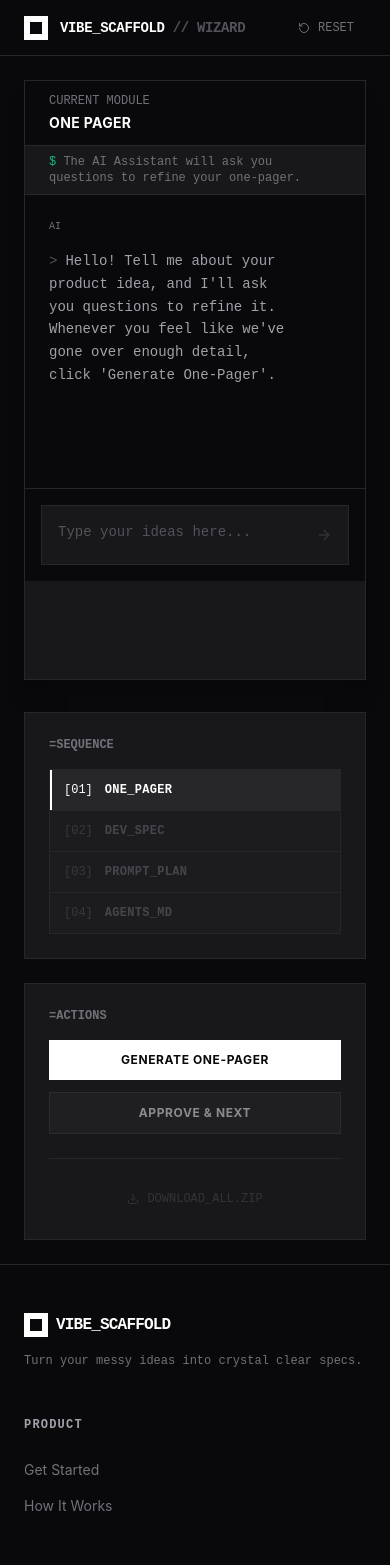
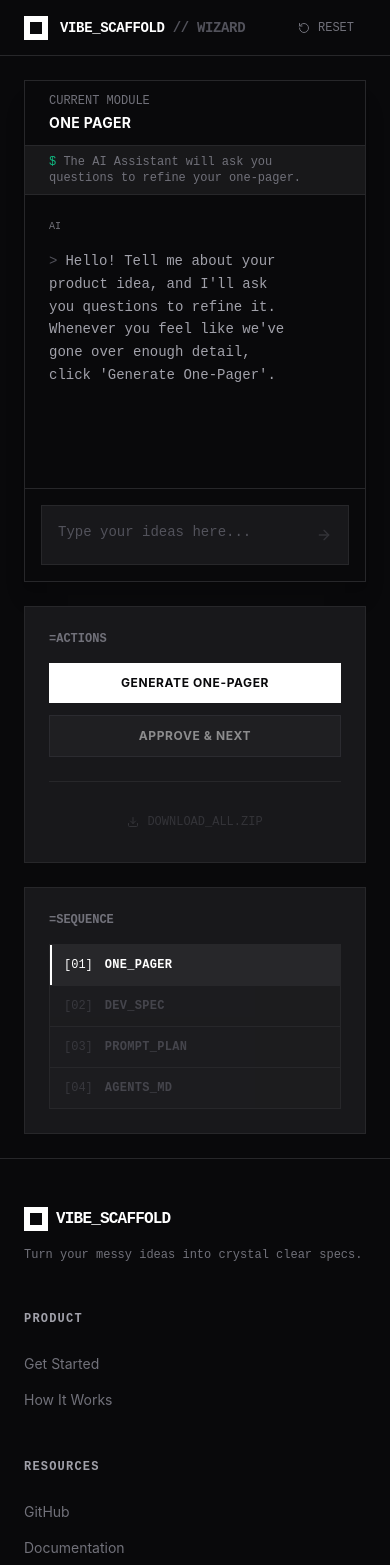
Before and after one commit to benjaminshoemaker/vibecode_spec_generator, a Next.js app: page /wizard in a window 390 px wide. Shown: the top 1565 px of the page. Built offline with nearby package versions, Linux system fonts and the light colour scheme; no server answers.

Commit message:
fixed mobile styles

```diff
--- a/app/wizard/page.tsx
+++ b/app/wizard/page.tsx
@@ -156,11 +156,11 @@ export default function WizardPage() {
       </header>
 
       {/* Main Layout */}
-      <div className="flex-1 max-w-[1800px] mx-auto w-full p-6 grid grid-cols-1 lg:grid-cols-[1fr_300px] gap-8">
+      <div className="flex-1 max-w-[1800px] mx-auto w-full p-6 grid grid-cols-1 lg:grid-cols-[1fr_300px] gap-6 lg:gap-8">
 
         {/* Left Column: Interactive Wizard Area */}
-        <div className="flex flex-col min-h-[600px]">
-          <div className="flex-1 bg-zinc-900 border border-zinc-800 overflow-hidden flex flex-col shadow-xl">
+        <div className="flex flex-col lg:min-h-[600px]">
+          <div className="lg:flex-1 bg-zinc-900 border border-zinc-800 overflow-hidden flex flex-col shadow-xl">
              <WizardStep
                 config={currentConfig}
                 stepKey={currentStepKey}
@@ -170,10 +170,47 @@ export default function WizardPage() {
         </div>
 
         {/* Right Column: Sidebar */}
-        <aside className="space-y-6">
+        <aside className="space-y-6 flex flex-col">
 
-          {/* Progress Card */}
-          <div className="bg-zinc-900 border border-zinc-800 p-6">
+          {/* Action Card - Order 1 on mobile, Order 2 on desktop */}
+          <div className="bg-zinc-900 border border-zinc-800 p-6 lg:sticky lg:top-20 order-1 lg:order-2">
+            <h3 className="text-xs font-mono font-bold text-zinc-500 mb-4">=ACTIONS</h3>
+
+            <button
+              onClick={() => {
+                window.dispatchEvent(new CustomEvent('triggerGenerate'));
+              }}
+              disabled={steps[currentStepKey].chatHistory.length === 0 || isGenerating}
+              className="w-full mb-3 py-3 px-4 bg-white hover:bg-zinc-200 text-zinc-950 text-xs font-bold uppercase tracking-wider transition-all flex items-center justify-center gap-2 disabled:bg-zinc-800 disabled:text-zinc-600 disabled:cursor-not-allowed"
+            >
+              {isGenerating && (
+                <div className="w-3 h-3 border-2 border-zinc-400 border-t-zinc-900 rounded-full animate-spin"></div>
+              )}
+              {isGenerating ? "PROCESSING..." : currentConfig.generateButtonText.toUpperCase()}
+            </button>
+
+            <button
+              onClick={handleApproveAndNext}
+              disabled={!steps[currentStepKey].generatedDoc}
+              className="w-full py-3 px-4 bg-zinc-800 hover:bg-zinc-700 text-white border border-zinc-700 text-xs font-bold uppercase tracking-wider transition-all flex items-center justify-center gap-2 disabled:opacity-50 disabled:cursor-not-allowed"
+            >
+              {currentStep === 4 ? "FINALIZE" : "APPROVE & NEXT"}
+            </button>
+
+            <div className="h-px bg-zinc-800 my-6"></div>
+
+            <button
+              onClick={handleDownloadAll}
+              disabled={!Object.values(steps).some(step => step.generatedDoc !== null)}
+              className="w-full py-2 px-4 text-zinc-500 hover:text-white text-xs font-mono transition-colors flex items-center justify-center gap-2 disabled:opacity-30"
+            >
+              <Download className="w-3 h-3" />
+              DOWNLOAD_ALL.ZIP
+            </button>
+          </div>
+
+          {/* Progress Card - Order 2 on mobile, Order 1 on desktop */}
+          <div className="bg-zinc-900 border border-zinc-800 p-6 order-2 lg:order-1">
             <h3 className="text-xs font-mono font-bold text-zinc-500 mb-4">=SEQUENCE</h3>
 
             <div className="space-y-px bg-zinc-800 border border-zinc-800">
@@ -233,43 +270,6 @@ export default function WizardPage() {
             </div>
           </div>
 
-          {/* Action Card */}
-          <div className="bg-zinc-900 border border-zinc-800 p-6 sticky top-20">
-            <h3 className="text-xs font-mono font-bold text-zinc-500 mb-4">=ACTIONS</h3>
-
-            <button
-              onClick={() => {
-                window.dispatchEvent(new CustomEvent('triggerGenerate'));
-              }}
-              disabled={steps[currentStepKey].chatHistory.length === 0 || isGenerating}
-              className="w-full mb-3 py-3 px-4 bg-white hover:bg-zinc-200 text-zinc-950 text-xs font-bold uppercase tracking-wider transition-all flex items-center justify-center gap-2 disabled:bg-zinc-800 disabled:text-zinc-600 disabled:cursor-not-allowed"
-            >
-              {isGenerating && (
-                <div className="w-3 h-3 border-2 border-zinc-400 border-t-zinc-900 rounded-full animate-spin"></div>
-              )}
-              {isGenerating ? "PROCESSING..." : currentConfig.generateButtonText.toUpperCase()}
-            </button>
-
-            <button
-              onClick={handleApproveAndNext}
-              disabled={!steps[currentStepKey].generatedDoc}
-              className="w-full py-3 px-4 bg-zinc-800 hover:bg-zinc-700 text-white border border-zinc-700 text-xs font-bold uppercase tracking-wider transition-all flex items-center justify-center gap-2 disabled:opacity-50 disabled:cursor-not-allowed"
-            >
-              {currentStep === 4 ? "FINALIZE" : "APPROVE & NEXT"}
-            </button>
-
-            <div className="h-px bg-zinc-800 my-6"></div>
-
-            <button
-              onClick={handleDownloadAll}
-              disabled={!Object.values(steps).some(step => step.generatedDoc !== null)}
-              className="w-full py-2 px-4 text-zinc-500 hover:text-white text-xs font-mono transition-colors flex items-center justify-center gap-2 disabled:opacity-30"
-            >
-              <Download className="w-3 h-3" />
-              DOWNLOAD_ALL.ZIP
-            </button>
-          </div>
-
         </aside>
       </div>
 
```
